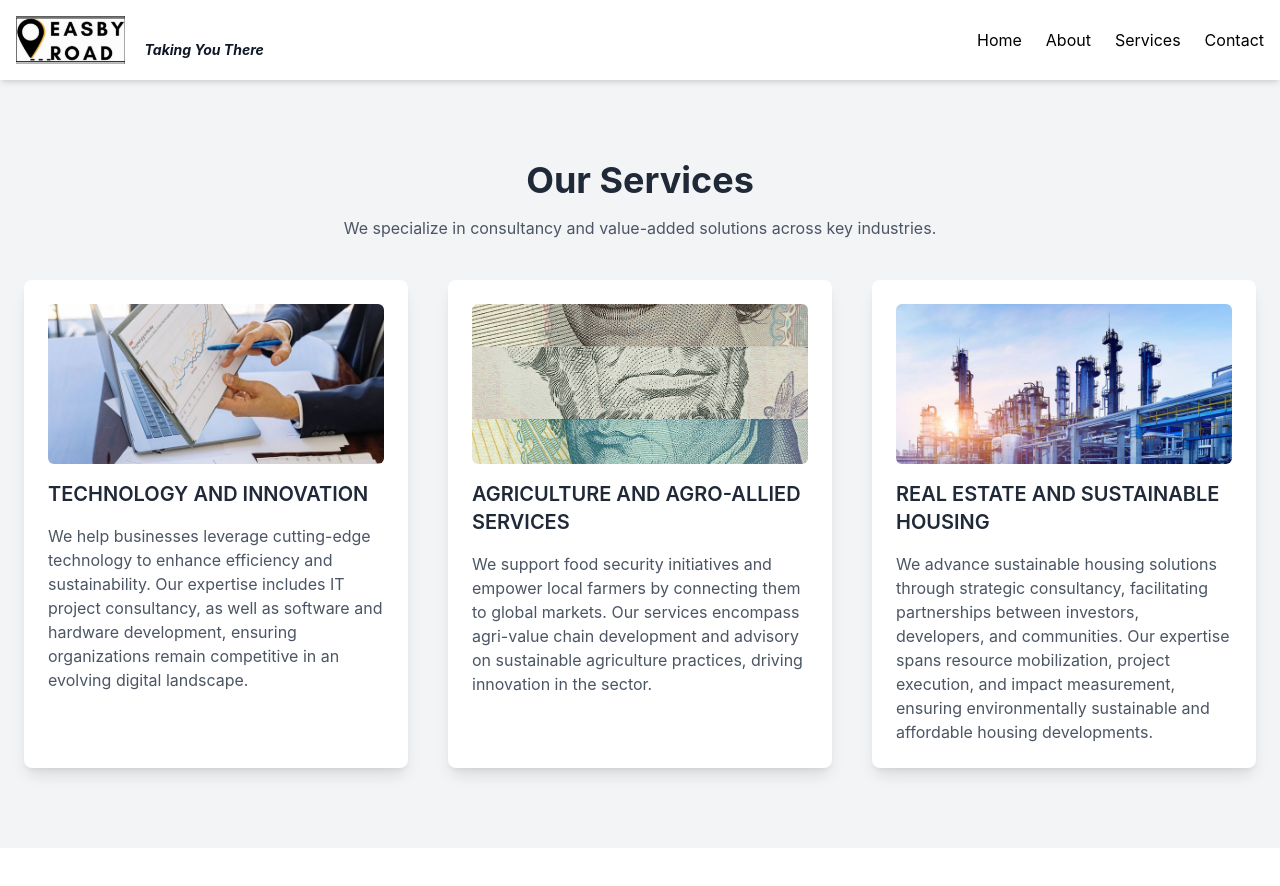
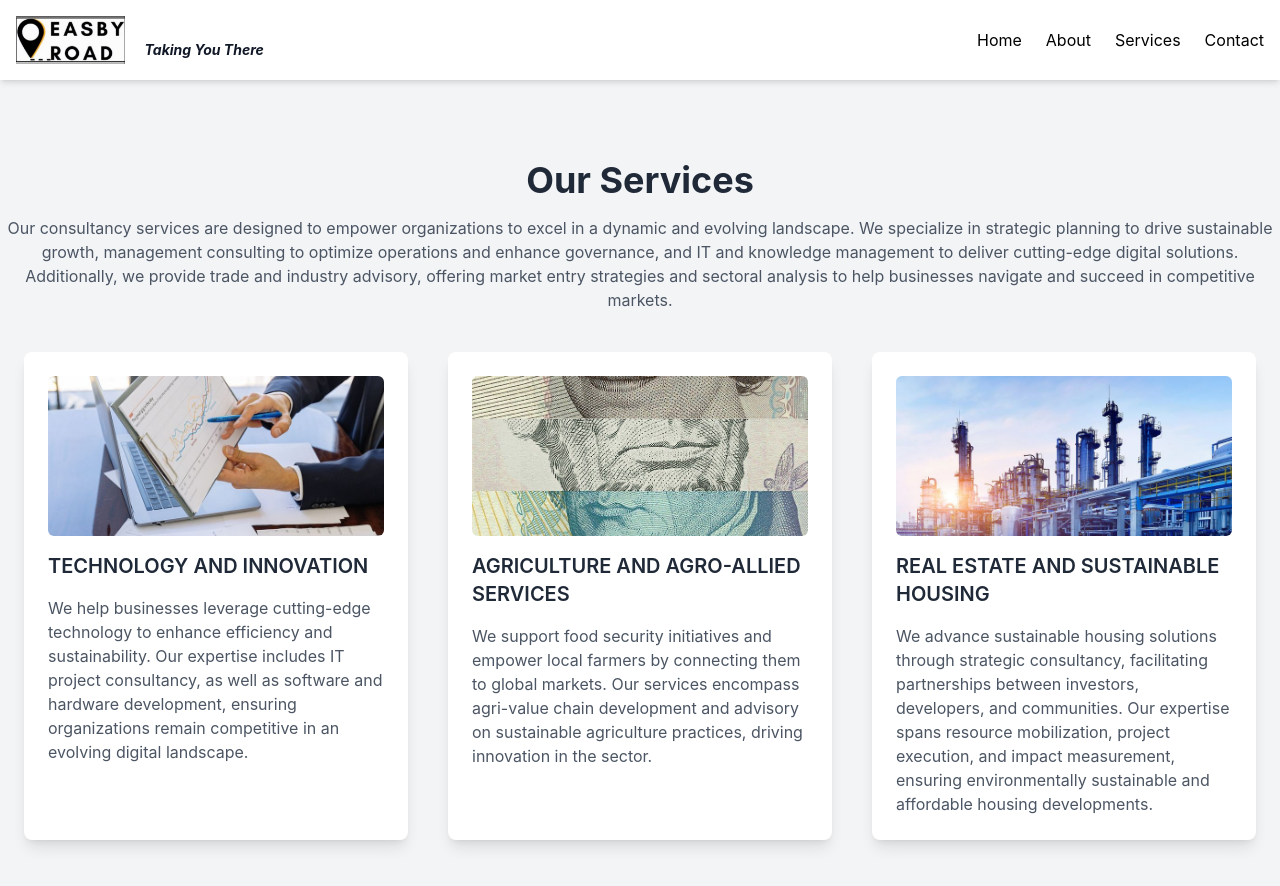
Before and after one commit to ArhyelTarfa/Consultancy, a React (Create React App) app: page /services in a window 1280 px wide. Shown: the top 886 px of the page. Before the commit the page ends 848 px from the top, so only its background shows below. Built offline with nearby package versions, Linux system fonts and the light colour scheme.

Commit message:
I have made some changes

```diff
--- a/src/pages/Services.js
+++ b/src/pages/Services.js
@@ -30,7 +30,8 @@ const Services = () => {
       <div className="container mx-auto text-center">
         <h1 className="text-4xl font-bold text-gray-800">Our Services</h1>
         <p className="text-gray-600 mt-4 mb-10">
-          We specialize in consultancy and value-added solutions across key industries.
+          Our consultancy services are designed to empower organizations to excel in a dynamic and evolving landscape. We specialize in strategic planning to drive sustainable growth, management consulting to optimize operations and enhance governance, and IT and knowledge management to deliver cutting-edge digital solutions.
+          Additionally, we provide trade and industry advisory, offering market entry strategies and sectoral analysis to help businesses navigate and succeed in competitive markets.
         </p>
         <div className="grid grid-cols-1 sm:grid-cols-2 lg:grid-cols-3 gap-10 px-6">
           {services.map((service, index) => (
```
